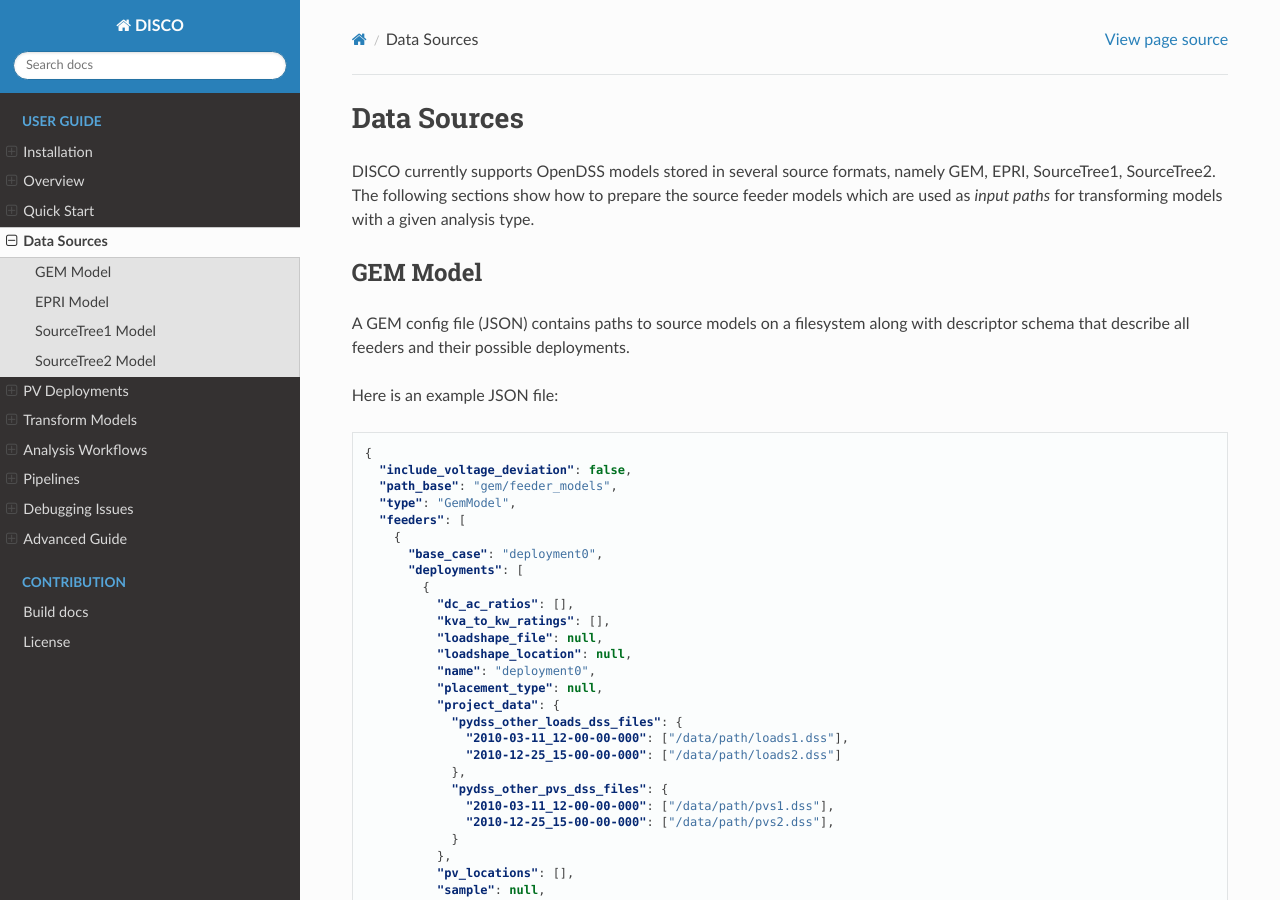
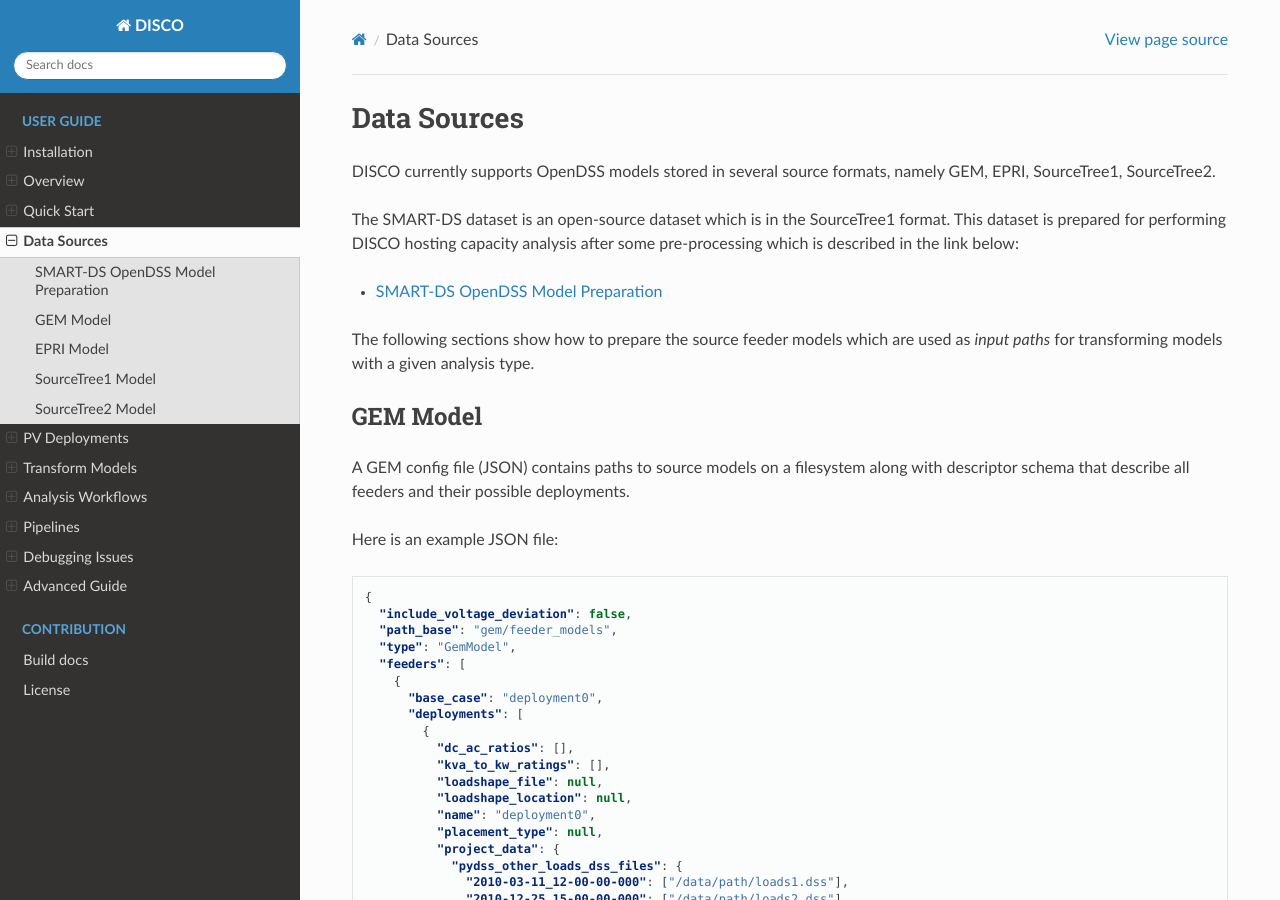
Before and after one commit to NREL/disco, a Sphinx documentation site: the page built from docs/source/data-sources.rst, in a window 1280 px wide and 900 px high. Built offline with Sphinx 7.4.7 and the Read the Docs theme 2.0.0, drawn with Linux system fonts in a browser that asks for light colours.

Commit message:
Smart-DS documentation (#48)
smart-ds dss model preparation documentation

```diff
--- a/docs/source/data-sources.rst
+++ b/docs/source/data-sources.rst
@@ -3,10 +3,19 @@
 ************
 
 DISCO currently supports OpenDSS models stored in several source formats,
-namely GEM, EPRI, SourceTree1, SourceTree2. The following sections show how to
+namely GEM, EPRI, SourceTree1, SourceTree2.
+
+The SMART-DS dataset is an open-source dataset which is in the SourceTree1 format.
+This dataset is prepared for performing DISCO hosting capacity analysis after some pre-processing which is described in the link below:
+
+.. toctree::
+  :maxdepth: 1
+
+  data-sources/smart-ds-model-preparation
+
+The following sections show how to
 prepare the source feeder models which are used as *input paths* for
 transforming models with a given analysis type.
-
 
 .. _GEM_JSON_Schema:
 
--- a/docs/source/pv-deployments.rst
+++ b/docs/source/pv-deployments.rst
@@ -1,3 +1,5 @@
+.. _PVDeployments:
+
 **************
 PV Deployments
 **************
```
Also changed, not shown: docs/source/data-sources/smart-ds-model-preparation.rst (added, +80 -0 lines), docs/source/images/SMART-DS-flowchart.png (added).
